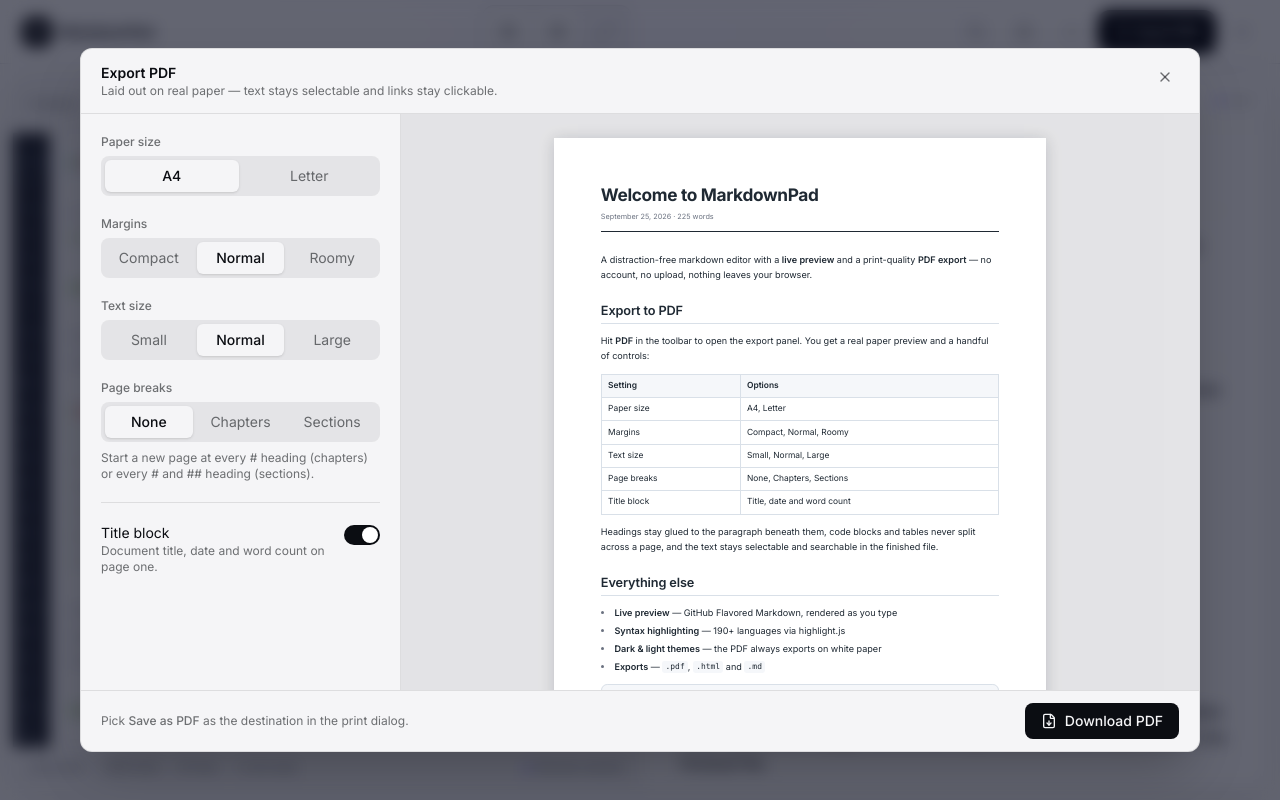
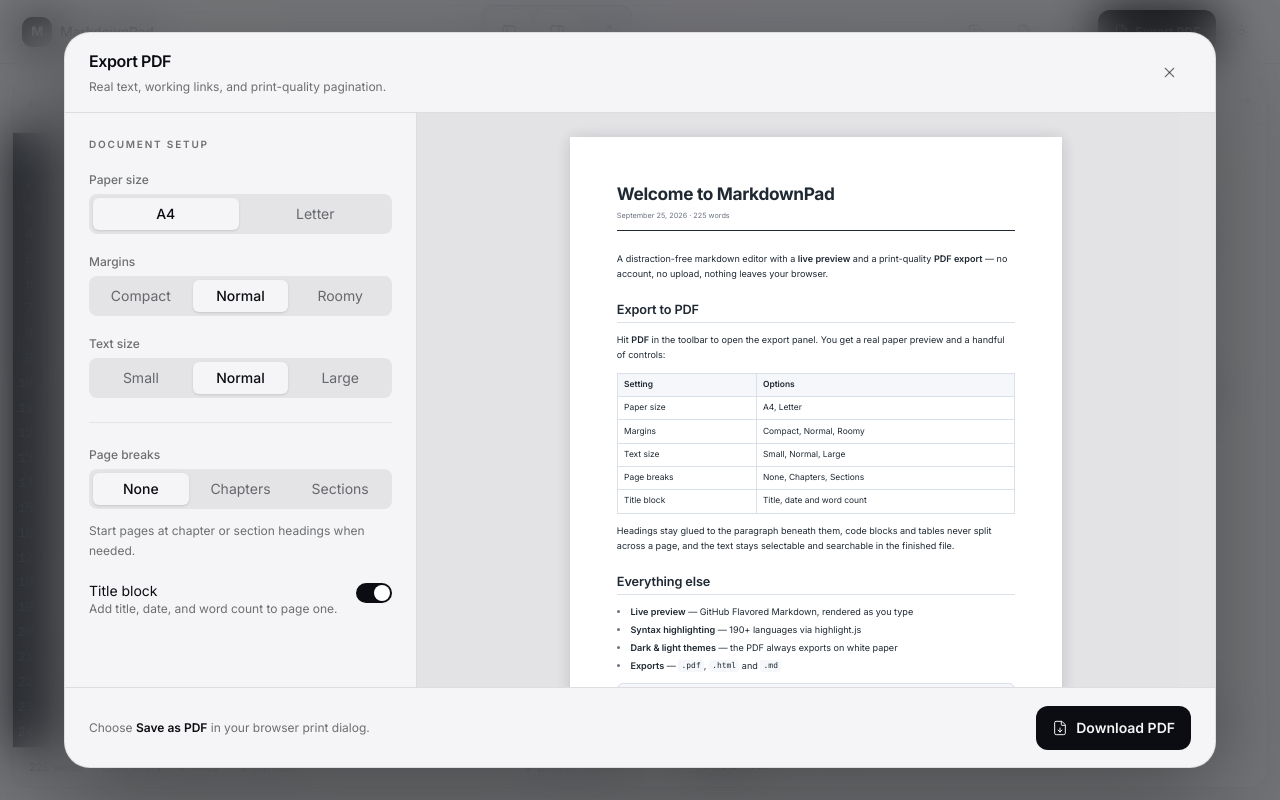
Before and after one commit to MRRzkS/online-markdown-editor, a Next.js app: page /editor in a window 1280 px wide. Both pictures are taken after a click on the button "Export PDF". Built offline with nearby package versions, Linux system fonts and the light colour scheme.

Commit message:
style: redesign PDF export dialog

```diff
--- a/src/components/pdf/pdf-export-dialog.tsx
+++ b/src/components/pdf/pdf-export-dialog.tsx
@@ -23,13 +23,6 @@
   onOpenChange: (open: boolean) => void;
 }
 
-/**
- * Export panel for the PDF.
- *
- * The document is rendered by the browser's own print engine rather than being
- * rasterised, which is what keeps the output crisp: real text, selectable and
- * searchable, with working hyperlinks and vector-sharp glyphs at any zoom.
- */
 export function PdfExportDialog({
   content,
   open,
@@ -52,31 +45,35 @@
   return (
     <Dialog.Root open={open} onOpenChange={onOpenChange}>
       <Dialog.Portal>
-        <Dialog.Overlay className="fixed inset-0 z-40 bg-slate-950/60 backdrop-blur-sm" />
-        <Dialog.Content className="fixed top-1/2 left-1/2 z-50 flex h-[min(90vh,44rem)] w-[min(95vw,70rem)] -translate-x-1/2 -translate-y-1/2 flex-col overflow-hidden rounded-xl border border-border bg-background shadow-2xl">
-          <div className="flex items-start justify-between gap-4 border-b border-border px-5 py-3.5">
+        <Dialog.Overlay className="fixed inset-0 z-40 bg-primary/55 backdrop-blur-xl" />
+        <Dialog.Content className="fixed left-1/2 top-1/2 z-50 flex h-[min(92vh,46rem)] w-[min(96vw,72rem)] -translate-x-1/2 -translate-y-1/2 flex-col overflow-hidden rounded-[26px] border border-foreground/[0.08] bg-background shadow-[0_32px_100px_rgba(0,0,0,0.32)] outline-none">
+          <div className="flex min-h-20 items-center justify-between gap-4 border-b border-foreground/[0.07] px-5 sm:px-6">
             <div>
-              <Dialog.Title className="text-sm font-semibold">
+              <Dialog.Title className="text-base font-semibold tracking-[-0.025em]">
                 Export PDF
               </Dialog.Title>
-              <Dialog.Description className="text-xs text-muted-foreground">
-                Laid out on real paper — text stays selectable and links stay
-                clickable.
+              <Dialog.Description className="mt-1 text-xs leading-5 text-muted-foreground">
+                Real text, working links, and print-quality pagination.
               </Dialog.Description>
             </div>
             <Dialog.Close asChild>
               <button
                 type="button"
                 aria-label="Close"
-                className="rounded-md p-1.5 text-muted-foreground transition-colors hover:bg-accent hover:text-foreground focus-visible:outline-2 focus-visible:outline-offset-2 focus-visible:outline-ring"
+                className="inline-flex min-h-11 min-w-11 items-center justify-center rounded-xl text-muted-foreground transition-colors hover:bg-foreground/[0.05] hover:text-foreground focus-visible:outline-2 focus-visible:outline-offset-2 focus-visible:outline-ring"
               >
-                <X size={16} />
+                <X size={17} strokeWidth={1.5} />
               </button>
             </Dialog.Close>
           </div>
 
           <div className="flex min-h-0 flex-1">
-            <div className="w-full space-y-5 overflow-y-auto p-5 lg:w-80 lg:shrink-0 lg:border-r lg:border-border">
+            <div className="w-full space-y-6 overflow-y-auto p-5 sm:p-6 lg:w-[22rem] lg:shrink-0 lg:border-r lg:border-foreground/[0.07]">
+              <div>
+                <p className="mb-5 text-[10px] font-semibold uppercase tracking-[0.18em] text-muted-foreground">
+                  Document setup
+                </p>
+                <div className="space-y-5">
                   <SegmentedField
                     label="Paper size"
                     value={options.paper}
@@ -95,31 +92,31 @@
                     choices={TEXT_SCALE_CHOICES}
                     onChange={(value) => update("textScale", value)}
                   />
+                </div>
+              </div>
 
+              <div className="h-px bg-foreground/[0.07]" />
+
+              <div className="space-y-5">
                 <SegmentedField
                   label="Page breaks"
                   value={options.pageBreaks}
                   choices={PAGE_BREAK_CHOICES}
                   onChange={(value) => update("pageBreaks", value)}
                 />
-              <p className="-mt-3 text-xs text-muted-foreground">
-                Start a new page at every <code>#</code> heading (chapters) or
-                every <code>#</code> and <code>##</code> heading (sections).
+                <p className="-mt-2 text-xs leading-5 text-muted-foreground">
+                  Start pages at chapter or section headings when needed.
                 </p>
-
-              <div className="border-t border-border pt-5">
                 <ToggleField
                   label="Title block"
-                  description="Document title, date and word count on page one."
+                  description="Add title, date, and word count to page one."
                   checked={options.titleBlock}
                   onChange={(value) => update("titleBlock", value)}
                 />
               </div>
             </div>
 
-            {/* Below `lg` this is parked off-screen by CSS rather than hidden:
-                the print frame needs a rendered node to clone. */}
-            <div className="pdf-preview flex-1 p-6" aria-hidden>
+            <div className="pdf-preview flex-1 bg-foreground/[0.025] p-6" aria-hidden>
               <div className="pdf-preview-paper mx-auto w-fit">
                 <PdfDocument
                   ref={paperRef}
@@ -131,17 +128,17 @@
             </div>
           </div>
 
-          <div className="flex items-center justify-between gap-4 border-t border-border px-5 py-3">
-            <p className="text-xs text-muted-foreground">
-              Pick <strong className="font-medium">Save as PDF</strong> as the
-              destination in the print dialog.
+          <div className="flex min-h-20 items-center justify-between gap-4 border-t border-foreground/[0.07] px-5 sm:px-6">
+            <p className="hidden max-w-lg text-xs leading-5 text-muted-foreground sm:block">
+              Choose <strong className="font-semibold text-foreground">Save as PDF</strong> in
+              your browser print dialog.
             </p>
             <button
               type="button"
               onClick={() => printDocument()}
-              className="inline-flex shrink-0 items-center gap-2 rounded-lg bg-primary px-4 py-2 text-sm font-medium text-primary-foreground transition-opacity hover:opacity-90 focus-visible:outline-2 focus-visible:outline-offset-2 focus-visible:outline-ring"
+              className="ml-auto inline-flex min-h-11 shrink-0 items-center gap-2 rounded-xl bg-foreground px-4 text-sm font-semibold text-background transition-opacity hover:opacity-90 focus-visible:outline-2 focus-visible:outline-offset-2 focus-visible:outline-ring"
             >
-              <FileDown size={16} />
+              <FileDown size={16} strokeWidth={1.5} />
               Download PDF
             </button>
           </div>
```
Lines whose indentation alone changed are shown as unchanged.
